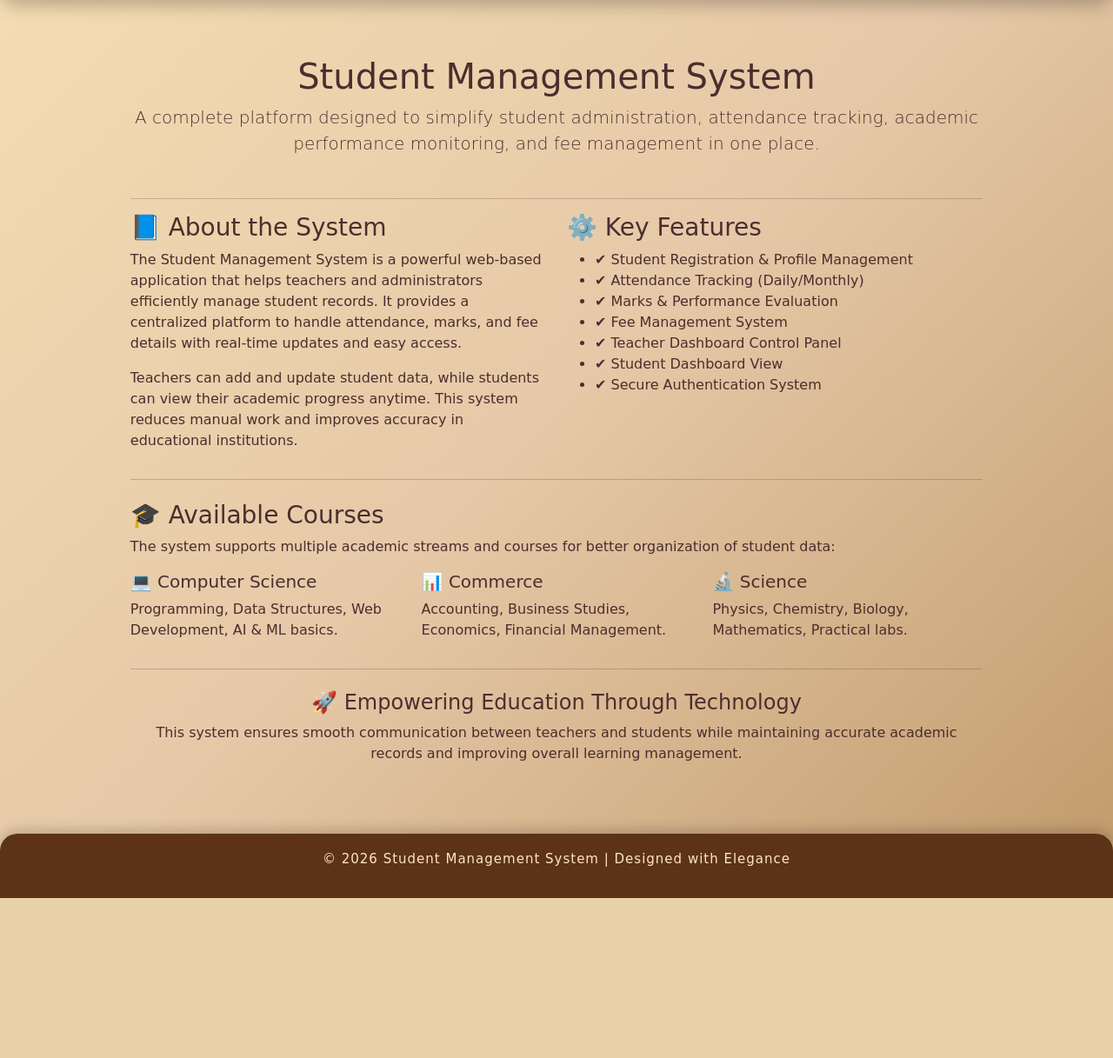
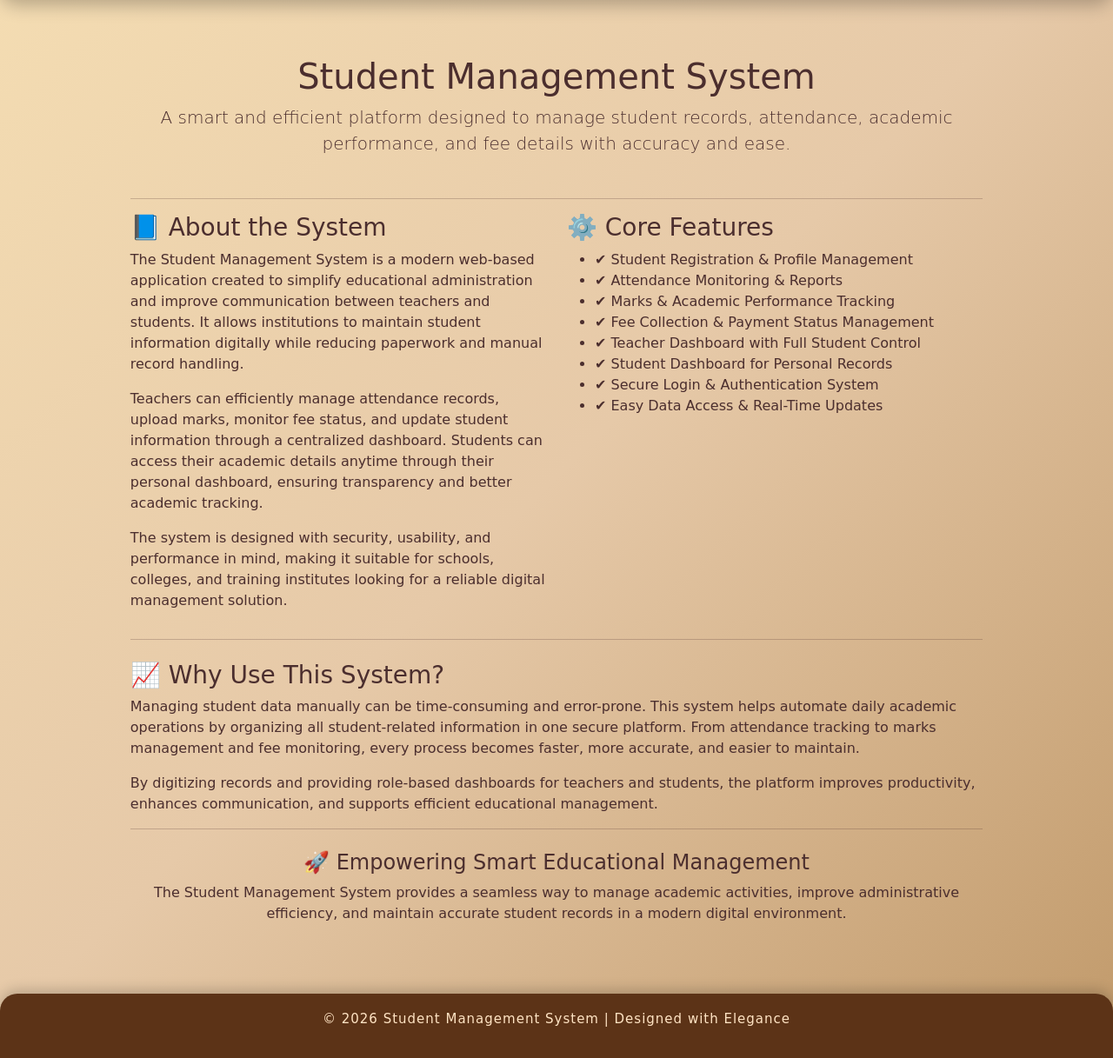
Before and after one commit to KadambariNijai26/Student_Management, a Django app: page / in a window 1280 px wide. Shown: the part 120-1337 px from the top of the page at 87% size. Before the commit the page ends 1153 px from the top, so only its background shows below. Run offline with Django 5.2, Linux system fonts and the light colour scheme.

Commit message:
Fix Home html file

```diff
--- a/templates/home.html
+++ b/templates/home.html
@@ -6,8 +6,8 @@
     <div class="text-center mb-5">
         <h1>Student Management System</h1>
         <p class="lead">
-            A complete platform designed to simplify student administration, attendance tracking,
-            academic performance monitoring, and fee management in one place.
+            A smart and efficient platform designed to manage student records, attendance,
+            academic performance, and fee details with accuracy and ease.
         </p>
     </div>
 
@@ -18,27 +18,37 @@
         <div class="col-md-6">
             <h3>📘 About the System</h3>
             <p>
-                The Student Management System is a powerful web-based application that helps teachers
-                and administrators efficiently manage student records. It provides a centralized platform
-                to handle attendance, marks, and fee details with real-time updates and easy access.
+                The Student Management System is a modern web-based application created to simplify
+                educational administration and improve communication between teachers and students.
+                It allows institutions to maintain student information digitally while reducing
+                paperwork and manual record handling.
             </p>
 
             <p>
-                Teachers can add and update student data, while students can view their academic progress
-                anytime. This system reduces manual work and improves accuracy in educational institutions.
+                Teachers can efficiently manage attendance records, upload marks, monitor fee status,
+                and update student information through a centralized dashboard. Students can access
+                their academic details anytime through their personal dashboard, ensuring transparency
+                and better academic tracking.
+            </p>
+
+            <p>
+                The system is designed with security, usability, and performance in mind, making it
+                suitable for schools, colleges, and training institutes looking for a reliable digital
+                management solution.
             </p>
         </div>
 
         <div class="col-md-6">
-            <h3>⚙️ Key Features</h3>
+            <h3>⚙️ Core Features</h3>
             <ul>
                 <li>✔ Student Registration & Profile Management</li>
-                <li>✔ Attendance Tracking (Daily/Monthly)</li>
-                <li>✔ Marks & Performance Evaluation</li>
-                <li>✔ Fee Management System</li>
-                <li>✔ Teacher Dashboard Control Panel</li>
-                <li>✔ Student Dashboard View</li>
-                <li>✔ Secure Authentication System</li>
+                <li>✔ Attendance Monitoring & Reports</li>
+                <li>✔ Marks & Academic Performance Tracking</li>
+                <li>✔ Fee Collection & Payment Status Management</li>
+                <li>✔ Teacher Dashboard with Full Student Control</li>
+                <li>✔ Student Dashboard for Personal Records</li>
+                <li>✔ Secure Login & Authentication System</li>
+                <li>✔ Easy Data Access & Real-Time Updates</li>
             </ul>
         </div>
 
@@ -47,38 +57,30 @@
     <hr>
 
     <div class="mt-4">
-        <h3>🎓 Available Courses</h3>
+        <h3>📈 Why Use This System?</h3>
+
         <p>
-            The system supports multiple academic streams and courses for better organization of student data:
+            Managing student data manually can be time-consuming and error-prone. This system helps
+            automate daily academic operations by organizing all student-related information in one
+            secure platform. From attendance tracking to marks management and fee monitoring, every
+            process becomes faster, more accurate, and easier to maintain.
         </p>
 
-        <div class="row">
-
-            <div class="col-md-4">
-                <h5>💻 Computer Science</h5>
-                <p>Programming, Data Structures, Web Development, AI & ML basics.</p>
-            </div>
-
-            <div class="col-md-4">
-                <h5>📊 Commerce</h5>
-                <p>Accounting, Business Studies, Economics, Financial Management.</p>
-            </div>
-
-            <div class="col-md-4">
-                <h5>🔬 Science</h5>
-                <p>Physics, Chemistry, Biology, Mathematics, Practical labs.</p>
-            </div>
-
-        </div>
+        <p>
+            By digitizing records and providing role-based dashboards for teachers and students,
+            the platform improves productivity, enhances communication, and supports efficient
+            educational management.
+        </p>
     </div>
 
     <hr>
 
     <div class="text-center mt-4">
-        <h4>🚀 Empowering Education Through Technology</h4>
+        <h4>🚀 Empowering Smart Educational Management</h4>
         <p>
-            This system ensures smooth communication between teachers and students while maintaining
-            accurate academic records and improving overall learning management.
+            The Student Management System provides a seamless way to manage academic activities,
+            improve administrative efficiency, and maintain accurate student records in a modern
+            digital environment.
         </p>
     </div>
 
```
